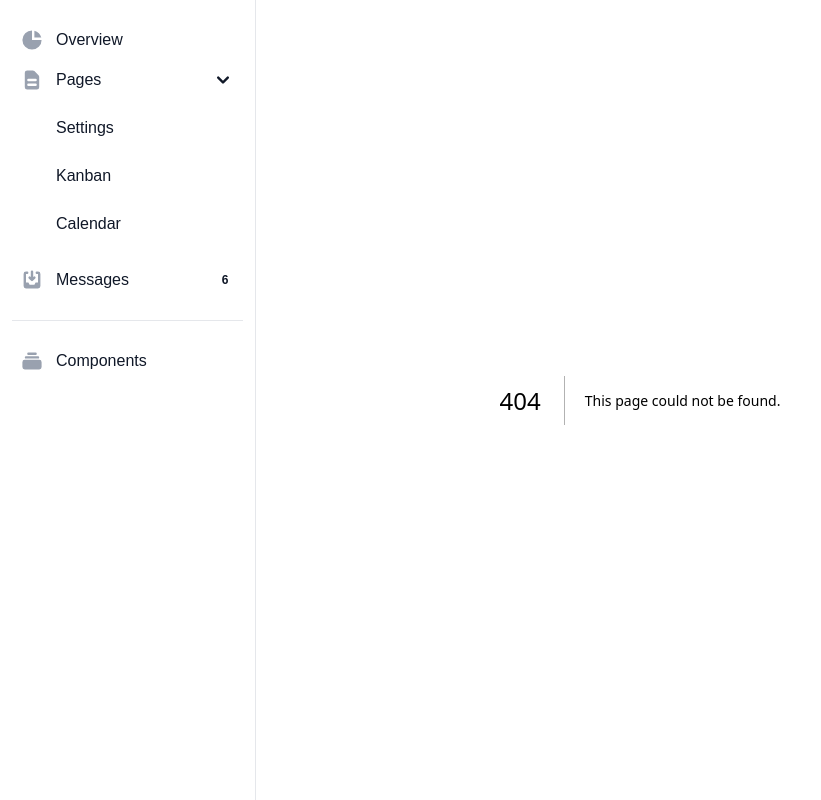
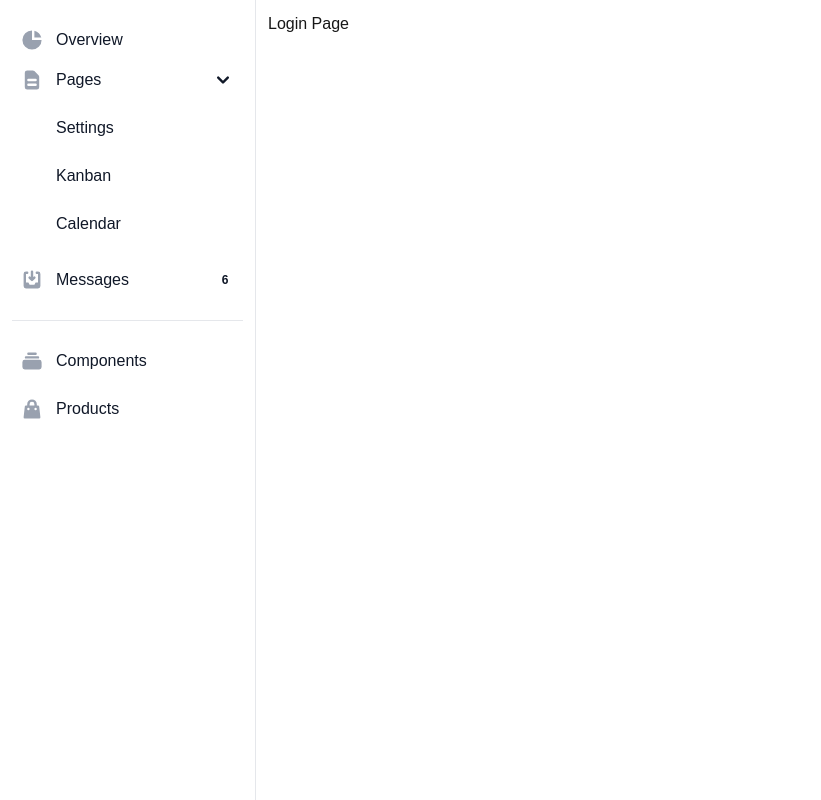
Before and after one commit to abyad-tif/next-app-router, a Next.js app: page /login in a window 1280 px wide. Before the commit this address had no page. Shown: the whole page, without its empty margins (0-821 px from the left). Built offline with nearby package versions, Linux system fonts and the light colour scheme.

Commit message:
group dynamic route

```diff
--- /dev/null
+++ b/src/app/(auth)/login/page.tsx
@@ -0,0 +1,7 @@
+export default function LoginPage() {
+  return (
+    <div>
+      <h1>Login Page</h1>
+    </div>
+  );
+}
--- /dev/null
+++ b/src/app/(auth)/register/page.tsx
@@ -0,0 +1,7 @@
+export default function RegisterPage() {
+  return (
+    <div>
+      <h1>Register Page</h1>
+    </div>
+  );
+}
--- a/src/app/layout.tsx
+++ b/src/app/layout.tsx
@@ -28,8 +28,12 @@ export default function RootLayout({
       <body
         className={`${geistSans.variable} ${geistMono.variable} antialiased`}
       >
-        <Sidenav></Sidenav>
-        {children}
+        <div className="flex">
+          <Sidenav></Sidenav>
+          <div className="static inline-block top-0 z-40 h-screen p-3">
+            {children}
+          </div>
+        </div>
       </body>
     </html>
   );
--- /dev/null
+++ b/src/app/products/[[...slug]]/page.tsx
@@ -0,0 +1,17 @@
+type DetailProduct = { params: { slug: string[] } };
+
+export default function DetailProductPage(props: DetailProduct) {
+  const { params } = props;
+  return (
+    <div>
+      <h1>{params.slug ? "Product List" : "Detail Product"}</h1>
+      {params.slug && (
+        <>
+          <p>Category: {params.slug[0]}</p>
+          <p>Gender: {params.slug[1]}</p>
+          <p>Id: {params.slug[2]}</p>
+        </>
+      )}
+    </div>
+  );
+}
--- a/src/app/sidenav.tsx
+++ b/src/app/sidenav.tsx
@@ -3,7 +3,7 @@ import Link from "next/link";
 export default function Home() {
   return (
     <>
-      <div className="fixed top-0 left-0 z-40 w-64 h-screen">
+      <div className="static inline-block top-0 left-0 z-40 w-64 h-screen">
         <div className="overflow-y-auto py-5 px-3 h-full bg-white border-r border-gray-200 dark:bg-gray-800 dark:border-gray-700">
           <ul className="space-y-2">
             <Link href={"/about"}>
@@ -100,6 +100,26 @@ export default function Home() {
               </svg>
               <span className="ml-3">Components</span>
             </li>
+            <Link href={"/products"}>
+              <li className="cursor-pointer flex items-center p-2 text-base font-normal text-gray-900 rounded-lg transition duration-75 hover:bg-gray-100 dark:hover:bg-gray-700 dark:text-white group">
+                <svg
+                  aria-hidden="true"
+                  className="flex-shrink-0 w-6 h-6 text-gray-400 transition duration-75 group-hover:text-gray-900 dark:text-gray-400 dark:group-hover:text-white"
+                  fill="currentColor"
+                  viewBox="0 0 20 20"
+                  xmlns="http://www.w3.org/2000/svg"
+                >
+                  <path
+                    fill-rule="evenodd"
+                    d="M10 2a4 4 0 00-4 4v1H5a1 1 0 00-.994.89l-1 9A1 1 0 004 18h12a1 1 0 00.994-1.11l-1-9A1 1 0 0015 7h-1V6a4 4 0 00-4-4zm2 5V6a2 2 0 10-4 0v1h4zm-6 3a1 1 0 112 0 1 1 0 01-2 0zm7-1a1 1 0 100 2 1 1 0 000-2z"
+                    clip-rule="evenodd"
+                  ></path>
+                </svg>
+                <span className="flex-1 ml-3 text-left whitespace-nowrap">
+                  Products
+                </span>
+              </li>
+            </Link>
           </ul>
         </div>
       </div>
```
